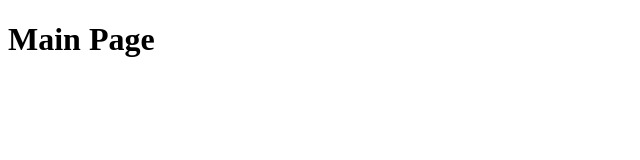
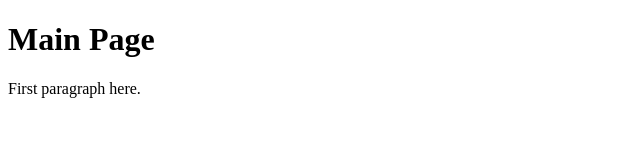
Before and after one commit to armadillo65/New-Sample-App, a plain HTML site: page main.html in a window 1280 px wide. Shown: the whole page, without its empty margins (0-640 px from the left). Drawn offline with Linux system fonts and the light colour scheme.

Commit message:
new commit

```diff
--- a/main.html
+++ b/main.html
@@ -6,6 +6,7 @@
   </head>
   <body>
     <h1>Main Page</h1>
+    <p>First paragraph here.</p>
 
   </body>
 </html>
```
